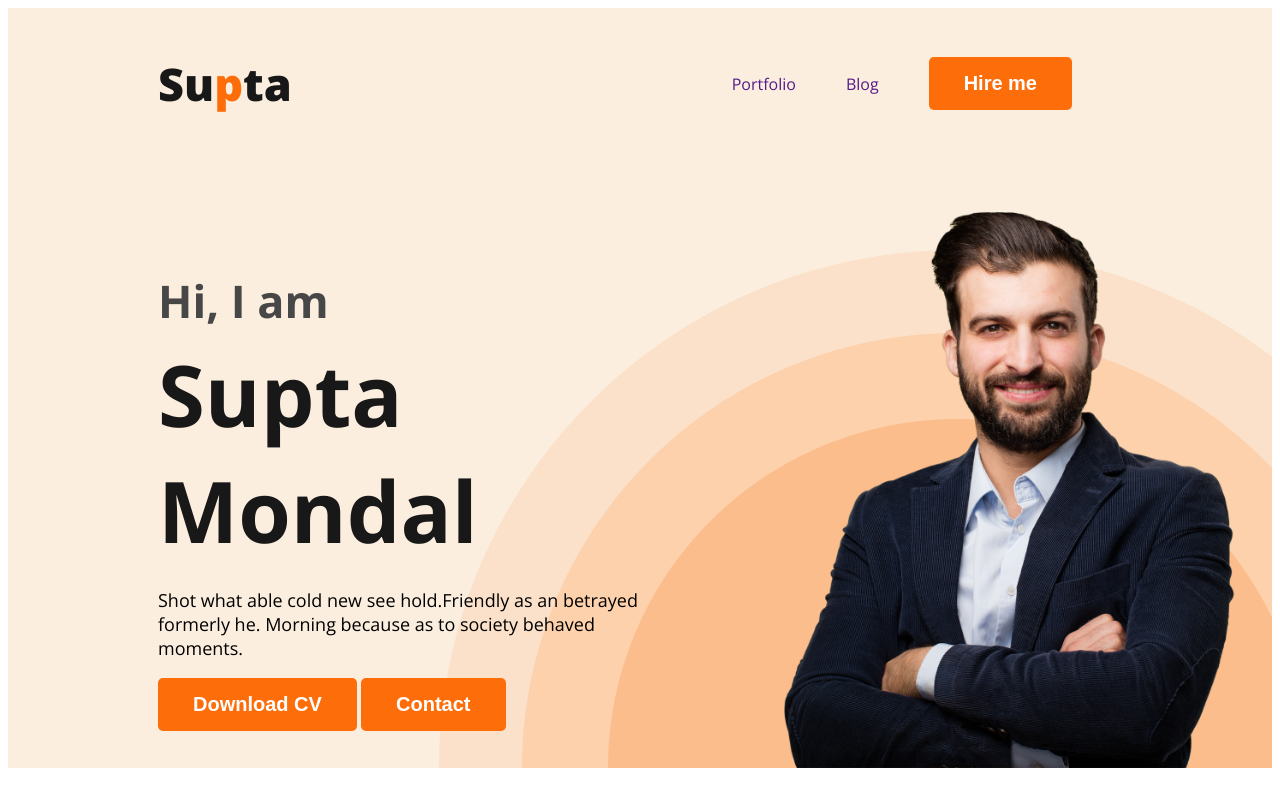
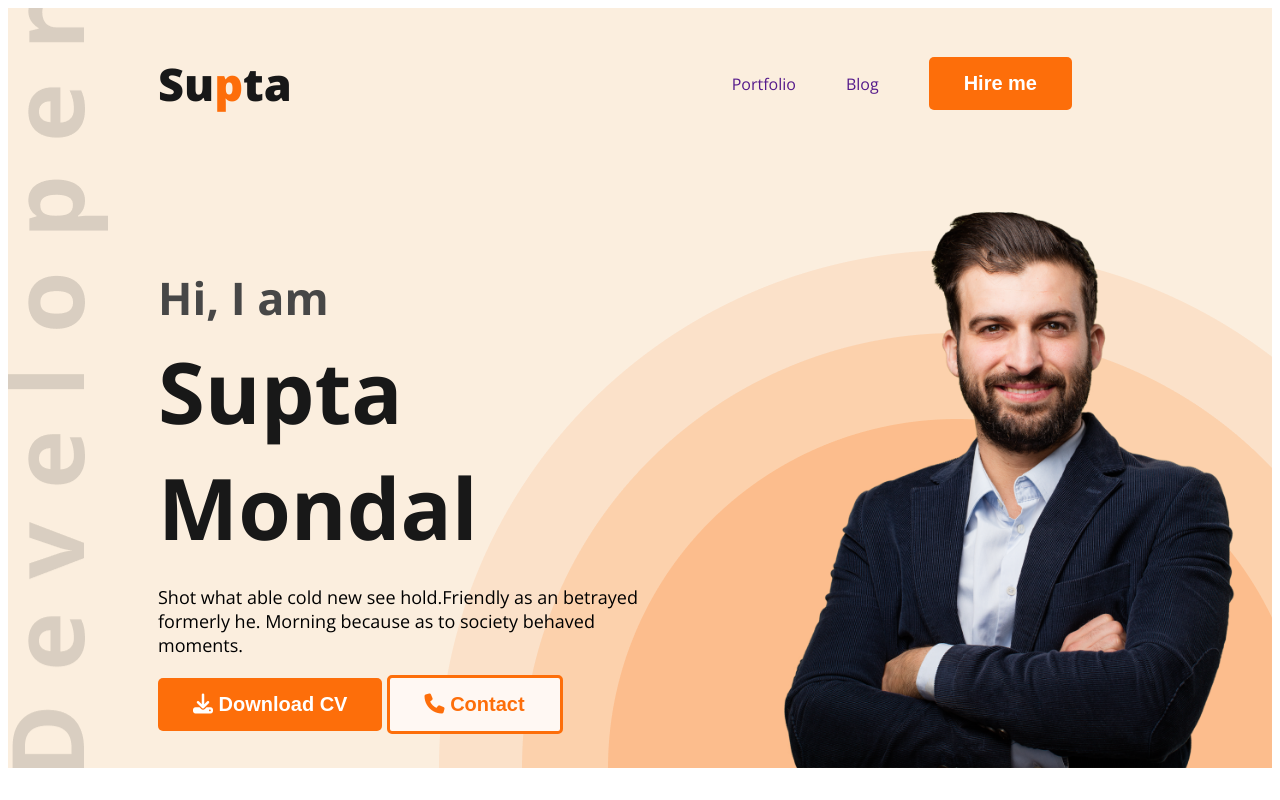
Before and after one commit to Supta2002/develop-portfolio, a plain HTML site: page index.html in a window 1280 px wide. Shown: the top 800 px of the page. Drawn offline with nearby package versions, Linux system fonts and the light colour scheme.

Commit message:
completed the full portfolio

```diff
--- a/index.html
+++ b/index.html
@@ -7,7 +7,10 @@
     <link rel="preconnect" href="https://fonts.googleapis.com">
     <link rel="preconnect" href="https://fonts.gstatic.com" crossorigin>
     <link href="https://fonts.googleapis.com/css2?family=Open+Sans:wght@400;700;800&display=swap" rel="stylesheet">
+
     <link rel="stylesheet" href="styles/portfolio.css">
+
+    <script src="https://kit.fontawesome.com/872b9294f8.js" crossorigin="anonymous"></script>
 </head>
 <body>
     <header class="header">
@@ -25,8 +28,8 @@
                 <h3 class="banner-greeting">Hi, I  am</h3>
                 <h1 class="banner-title">Supta Mondal</h1>
                 <p class="banner-des">Shot what able cold new see hold.Friendly as an betrayed formerly he. Morning because as to society behaved moments.</p>
-                <button class="primary-btn">Download CV</button>
-                <button class="primary-btn">Contact</button>
+                <button class="primary-btn"><i class="fa-solid fa-download"></i> Download CV</button>
+                <button id="phone" class="primary-btn"><i class="fa-solid fa-phone"></i> Contact</button>
             </div>
             <img class="profile" src="images/hardy.png" alt="">
         </div>
@@ -156,7 +159,7 @@
         </div>
 
         <div class="download">
-            <button class="primary-btn">Download CV</button>
+            <button class="primary-btn"><i class="fa-solid fa-download"></i> Download CV</button>
         </div>
      </section>
 
--- a/styles/portfolio.css
+++ b/styles/portfolio.css
@@ -52,9 +52,16 @@ li a {
 
 .header {
     background-color: rgb(251, 238, 222);
-    background-image: url('../images/header_bg.png');
+    background-image: url('../images/header_bg.png'),url('../images/developer.png');
     background-repeat: no-repeat;
-    background-position: bottom right;
+    background-position: bottom right, left;
+}
+
+#phone{
+    background: #FFF8F3;
+    color: #FD6E0A;
+    border: #FD6E0A solid;
+    border-radius: 5px;
 }
 
 .banner {
@@ -89,11 +96,6 @@ li a {
     font-size: 18px;
     font-weight: 400;
 }
-
-
-/* .banner-content{
-    max-width: 400px;
-} */
 
 /* section related style */
 .about {
```
